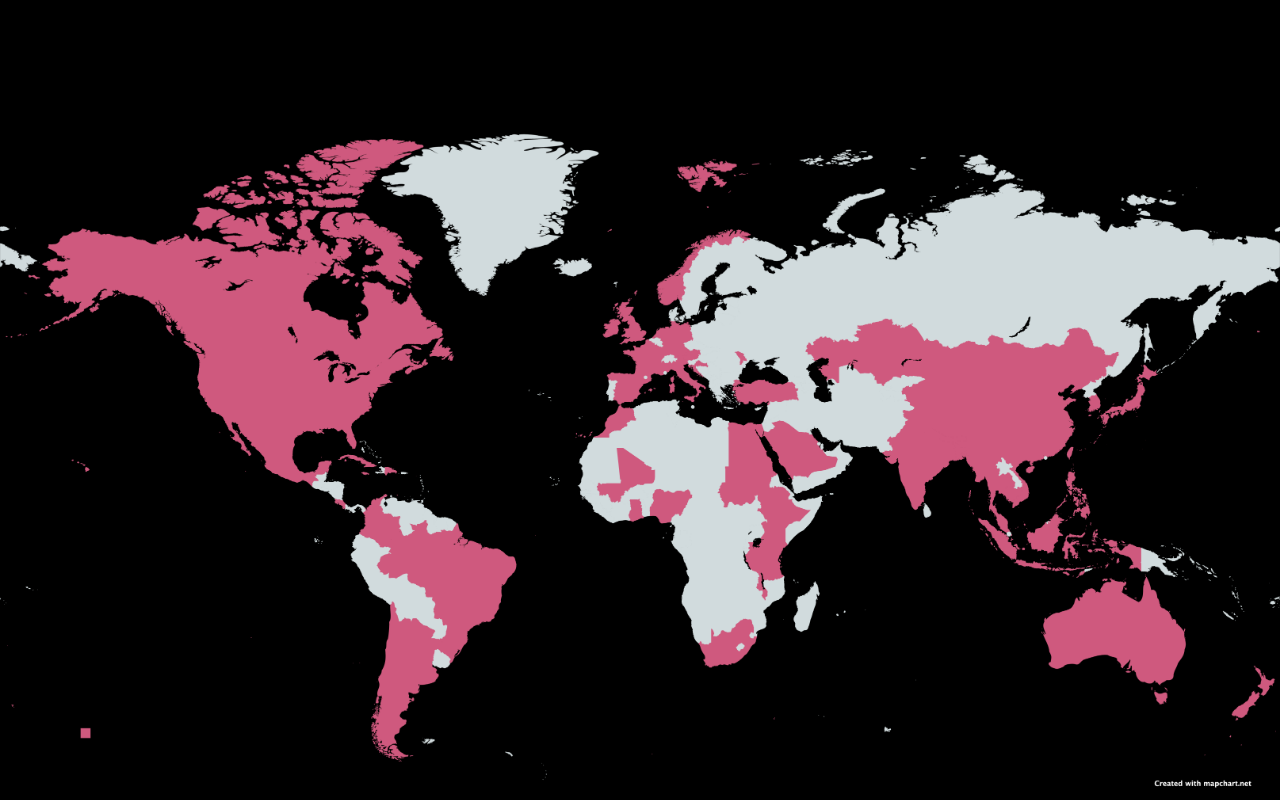
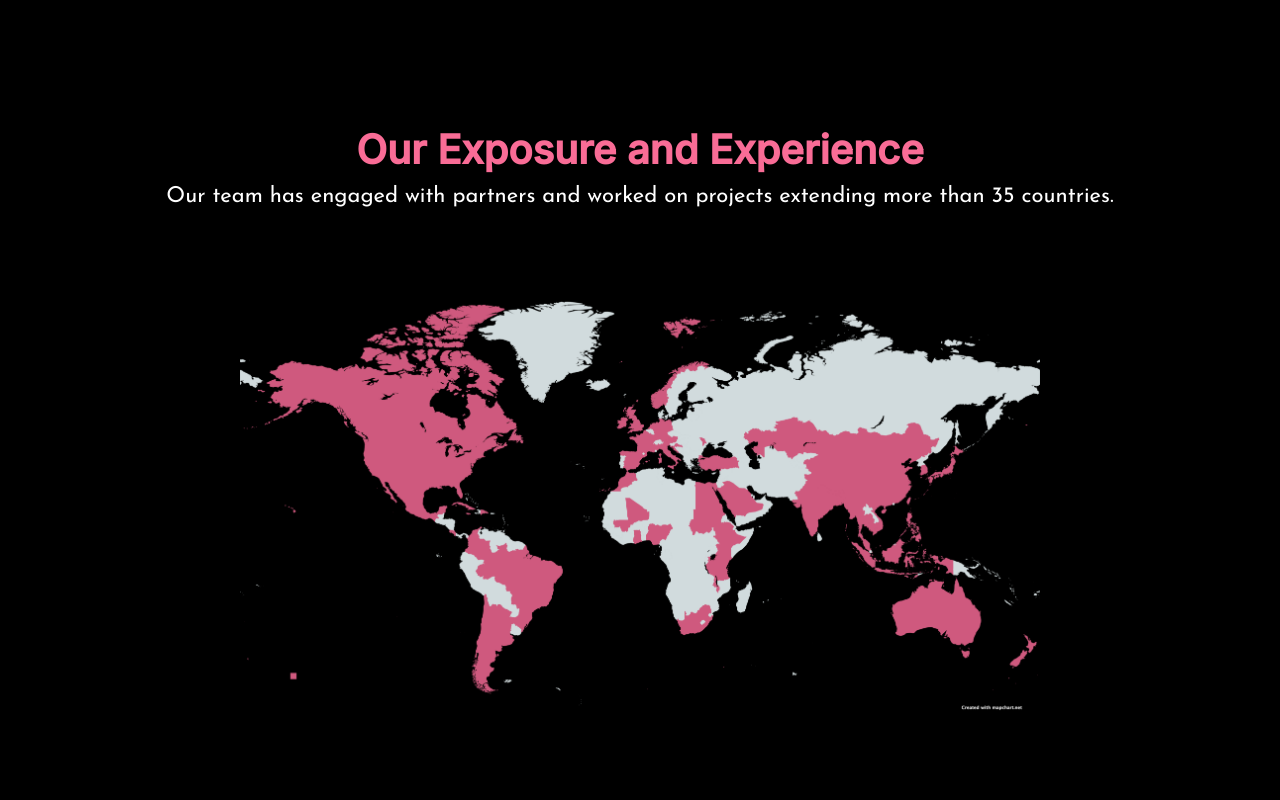
Before and after one commit to Chicken47/opi-new-dev, a React (Create React App) app: page /about in a window 1280 px wide. Shown: the part 3720-4520 px from the top of the page. Built offline with nearby package versions, Linux system fonts and the light colour scheme.

Commit message:
asdfghjkl

```diff
--- a/src/pages/aboutPage/MapSection.jsx
+++ b/src/pages/aboutPage/MapSection.jsx
@@ -1,10 +1,39 @@
-import React from "react";
+import React, { useEffect, useRef } from "react";
+import { gsap } from "gsap";
+import { ScrollTrigger } from "gsap/all";
 
 const MapSection = () => {
+  gsap.registerPlugin(ScrollTrigger);
+  let mapRef = useRef(null);
+  useEffect(() => {
+    let ctx = gsap.context(() => {
+      gsap.to(mapRef, {
+        scale: 1.2,
+        scrollTrigger: {
+          trigger: mapRef,
+          start: "top bottom",
+          end: "bottom top",
+          scrub: 1,
+        },
+      });
+    });
+    return () => ctx.revert();
+  });
   return (
-    <div className="flex justify-center w-full bg-black py-32">
-      <div className="w-full max-w-[1366px]">
-        <img src="/images/png/map.png" className="object-cover" />
+    <div className="flex flex-col items-center justify-center w-full bg-black py-32">
+      <span className="font-inter font-bold text-[40px] text-ipink">
+        Our Exposure and Experience
+      </span>
+      <span className="text-[22px] font-jose text-white">
+        Our team has engaged with partners and worked on projects extending more
+        than 35 countries.
+      </span>
+      <div className="w-full mt-20 max-w-[800px]">
+        <img
+          src="/images/png/map.png"
+          className="object-cover"
+          ref={(el) => (mapRef = el)}
+        />
       </div>
     </div>
   );
--- a/src/pages/aboutPage/index.jsx
+++ b/src/pages/aboutPage/index.jsx
@@ -11,8 +11,8 @@ const AboutPage = () => {
     <div className="w-full overflow-hidden">
       <AboutHero />
       <AboutIntro />
+      <FounderSection />
       <SetApart />
-      <FounderSection />
       <MapSection />
       <Footer />
     </div>
--- a/src/pages/homePage/PinLeftScrollRight.jsx
+++ b/src/pages/homePage/PinLeftScrollRight.jsx
@@ -52,7 +52,7 @@ const PinLeftScrollRight = () => {
 
   return (
     <div className="bg-black w-full">
-      <div className="w-full flex justify-center bg-gradient-to-r from-[#f96c963b] to-[#8bb4c73d]">
+      <div className="w-full flex justify-center bg-gradient-to-r from-[#f96c961e] to-[#8bb4c73d]">
         <div
           ref={(el) => (triggerRef = el)}
           className="flex justify-start max-w-[1366px] w-full trigger overflow-hidden bg-black"
@@ -60,7 +60,7 @@ const PinLeftScrollRight = () => {
           <div
             ref={(el) => (sectionRef = el)}
             id="left"
-            className="w-1/2 p-16 flex flex-col overflow-hidden bg-gradient-to-r from-[#f96c963b] to-black [#8bb4c73d] sticky dark:bg-opacity-50"
+            className="w-1/2 p-16 flex flex-col overflow-hidden bg-gradient-to-r from-[#f96c961e] to-black [#8bb4c73d] sticky dark:bg-opacity-50"
           >
             <span className="text-[50px] w-full text-left font-bold font-inter text-white">
               Learn
```
